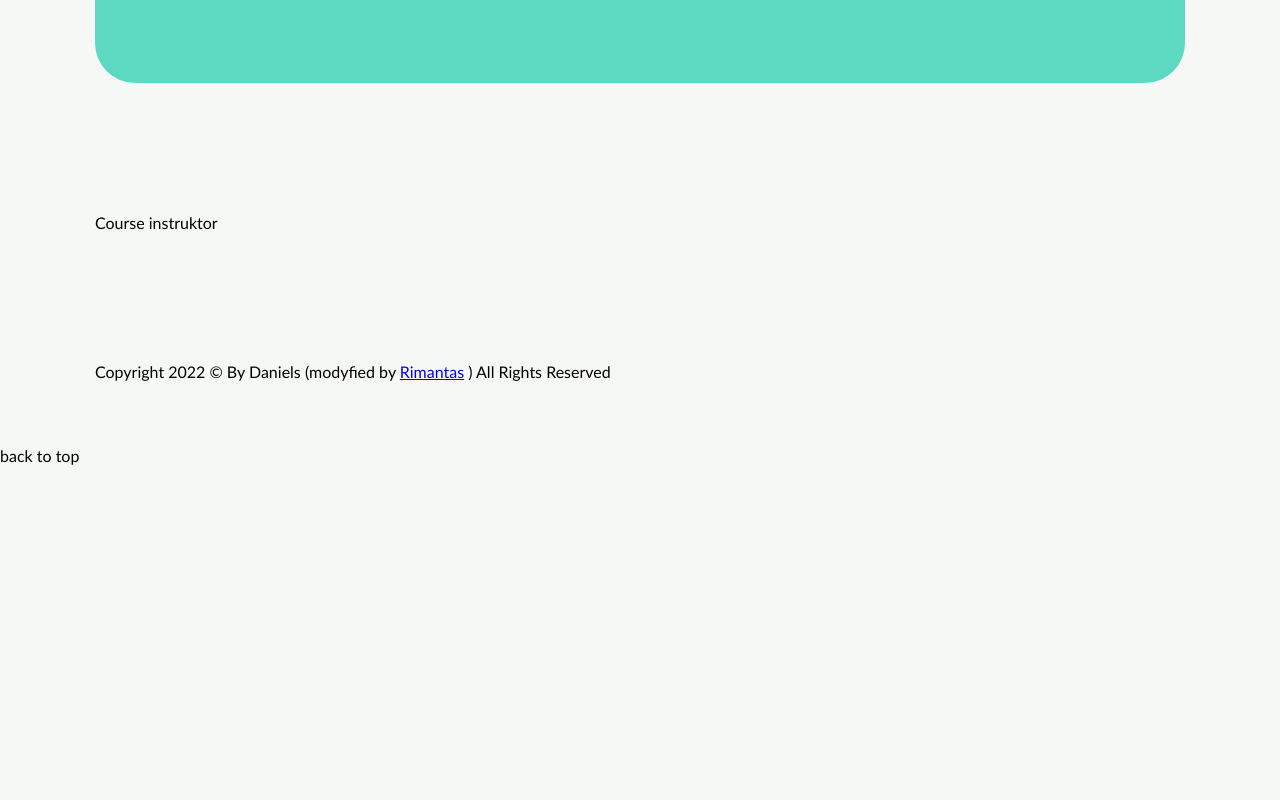
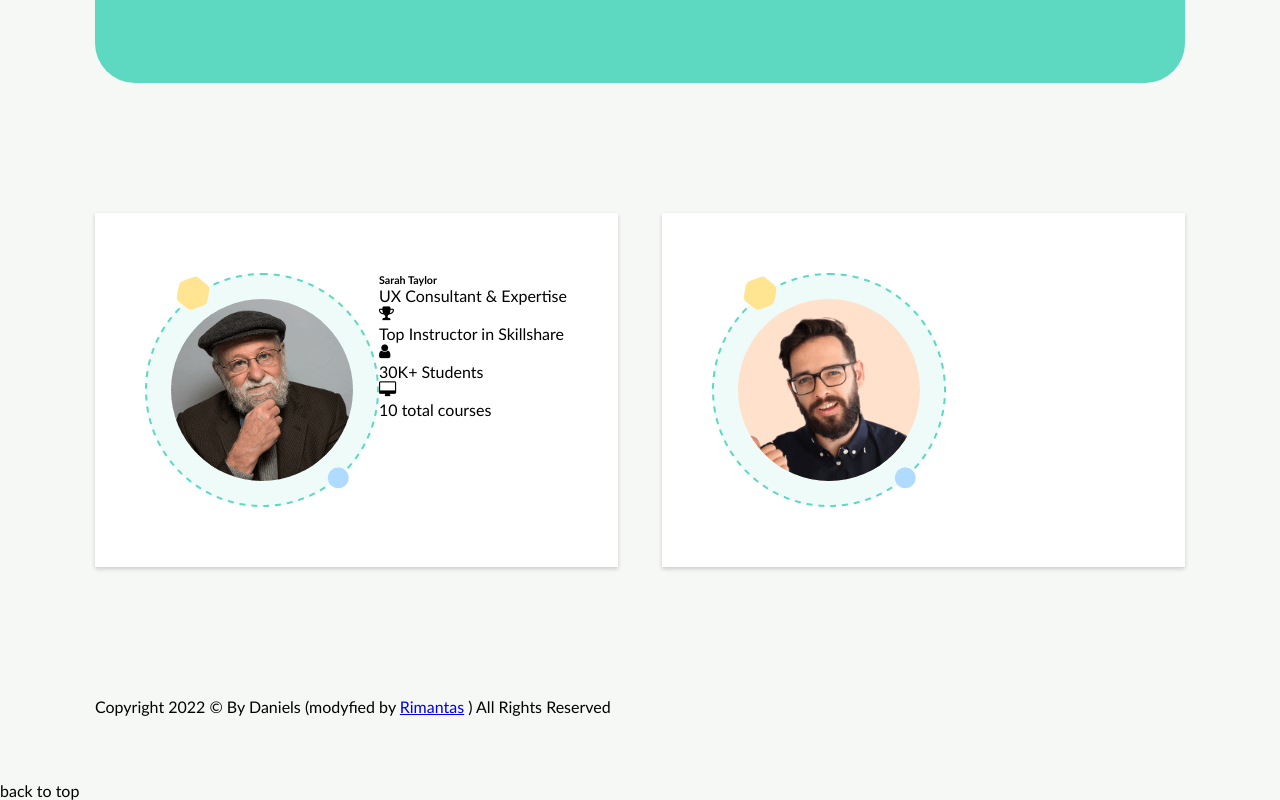
Before and after one commit to front-end-by-rimantas/37-grupe-portfolio-docland, a plain HTML site: page index.html in a window 1280 px wide. Shown: the part 4183-4983 px from the top of the page. Before the commit the page ends 4648 px from the top, so only its background shows below. Drawn offline with Linux system fonts and the light colour scheme.

Commit message:
initial commit

```diff
--- a/css/pages/home.css
+++ b/css/pages/home.css
@@ -262,6 +262,19 @@ box-shadow: 0 2px 16px #ccc;
 /* subscribe form end */
 
 /* course instructor start */
+.instructor-container {
+  display: flex;
+  justify-content: space-between;
+}
+.instruktor-box {
+  padding: 60px 50px;
+  width: 48%;
+  background-color: #fff;
+  box-shadow: 0 2px 4px #ccc;
+}
+.zainstruktor {
+  display: flex;
+}
 /* course instructor end */
 
 /* footer start */
--- a/index.html
+++ b/index.html
@@ -319,8 +319,22 @@
 <!--course instructor start-->
 <section class="container">
     <div class="row">
-        <div class="col-12">
-           Course instruktor
+        <div class="col-12 instructor-container">
+           <div class="instruktor-box">
+            <div class="zainstruktor">
+            <img src="./img/people/atlepausis.png" alt="atlepausis">
+            <div class="about-instructor">
+            <h6>Sarah Taylor</h6>
+            <p>UX Consultant & Expertise</p>
+            <i class="fa fa-trophy" aria-hidden="true"></i><p>Top Instructor in Skillshare</p>
+            <i class="fa fa-user" aria-hidden="true"></i><p>30K+ Students</p>
+            <i class="fa fa-desktop" aria-hidden="true"></i><p>10 total courses</p>
+            </div>
+        </div>
+           </div>
+           <div class="instruktor-box instruktor2">
+            <img src="./img/people/kazlauskas.png" alt="kazlauskas">
+           </div>
         </div>
 </section>
 <!--course instructor end-->
@@ -336,7 +350,7 @@
 <!--back to top button start-->
 back to top
 <!--back to top button end-->
-
+   <script src="./js/pages/home.js" type="module" defer></script>
 </body>
 
 </html>
--- /dev/null
+++ b/js/components/instructor.js
@@ -0,0 +1,5 @@
+function instructor () {
+
+}
+
+export { instructor }
```
Also changed, not shown: js/data/course-instructor-data.js (added, +27 -0 lines), js/pages/home.js (+46 -0 lines), img/people/atlepausis.png (added), img/people/kazlauskas.png (added), 2 other files.
